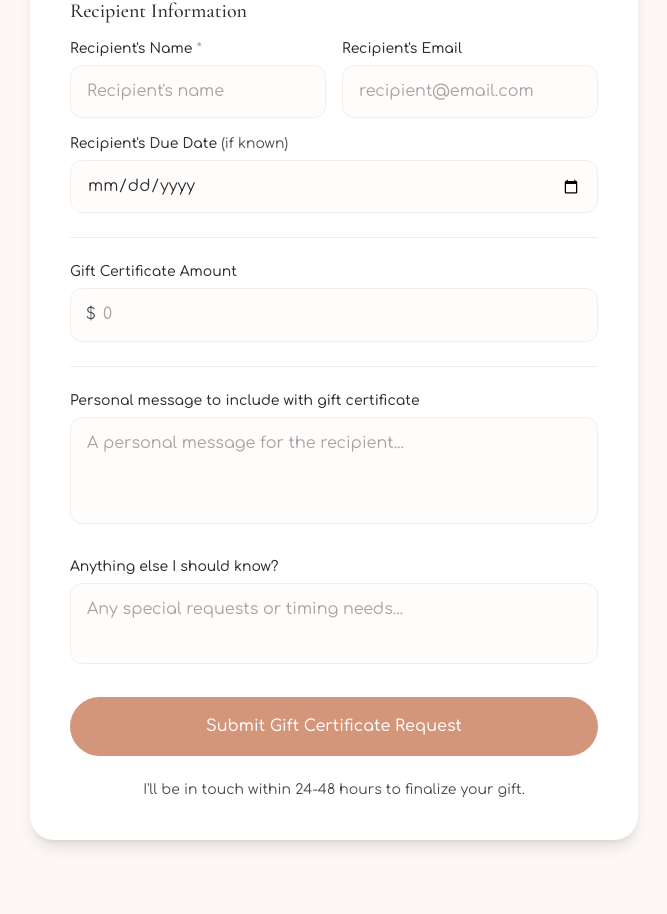
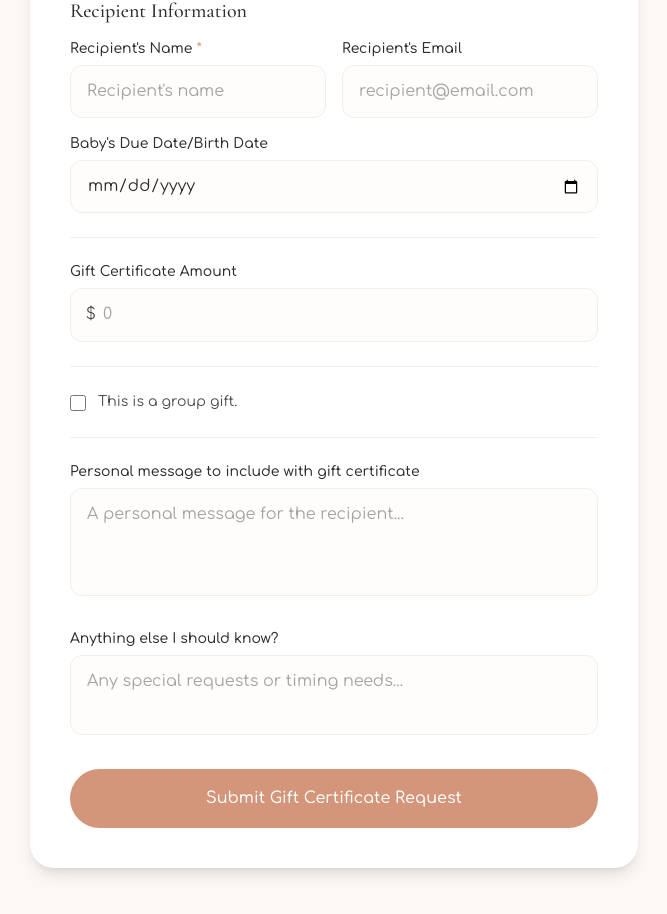
Before and after one commit to carepairdoula/carepairdoula, a React (Vite) app: page /gift-certificate in a window 1280 px wide. Shown: the part 634-1548 px from the top of the page, without its empty margins (306-973 px from the left). Built offline with nearby package versions, Linux system fonts and the light colour scheme.

Commit message:
Update GiftCertificate.jsx

```diff
--- a/src/components/GiftCertificate.jsx
+++ b/src/components/GiftCertificate.jsx
@@ -12,6 +12,7 @@ export default function GiftCertificate() {
     recipientEmail: '',
     recipientDueDate: '',
     amount: '',
+    isGroupGift: false,
     message: '',
     additionalInfo: '',
   })
@@ -49,6 +50,7 @@ export default function GiftCertificate() {
           recipientEmail: '',
           recipientDueDate: '',
           amount: '',
+          isGroupGift: false,
           message: '',
           additionalInfo: '',
         })
@@ -96,7 +98,7 @@ export default function GiftCertificate() {
               Gift Certificate Request
             </h1>
             <p className="text-lg text-charcoal-light">
-              Give the gift of support. Fill out this form and we'll be in touch to arrange your gift certificate.
+              Give the gift of support. Fill out this form and I'll be in touch to arrange your gift certificate.
             </p>
           </motion.div>
 
@@ -220,7 +222,7 @@ export default function GiftCertificate() {
                     </div>
                     <div>
                       <label htmlFor="recipientDueDate" className="block text-sm font-medium text-charcoal mb-1.5">
-                        Recipient's Due Date <span className="text-charcoal-light font-normal">(if known)</span>
+                        Baby's Due Date/Birth Date
                       </label>
                       <input
                         type="date"
@@ -259,7 +261,21 @@ export default function GiftCertificate() {
 
                 <div className="border-t border-cream-dark" />
 
-                {/* Personal Message */}
+                {/* Group Gift */}
+                <div>
+                  <label className="flex items-start gap-3 cursor-pointer">
+                    <input
+                      type="checkbox"
+                      name="isGroupGift"
+                      checked={formData.isGroupGift}
+                      onChange={(e) => setFormData(prev => ({ ...prev, isGroupGift: e.target.checked }))}
+                      className="mt-1 w-4 h-4 rounded border-cream-dark text-coral focus:ring-coral/20 cursor-pointer"
+                    />
+                    <span className="text-charcoal-light text-sm leading-relaxed">This is a group gift.</span>
+                  </label>
+                </div>
+
+                <div className="border-t border-cream-dark" />
                 <div>
                   <label htmlFor="message" className="block text-sm font-medium text-charcoal mb-1.5">
                     Personal message to include with gift certificate
@@ -298,10 +314,6 @@ export default function GiftCertificate() {
                 >
                   {isSubmitting ? 'Submitting...' : 'Submit Gift Certificate Request'}
                 </button>
-
-                <p className="text-center text-charcoal-light text-sm">
-                  I'll be in touch within 24-48 hours to finalize your gift.
-                </p>
               </form>
             )}
           </motion.div>
```
